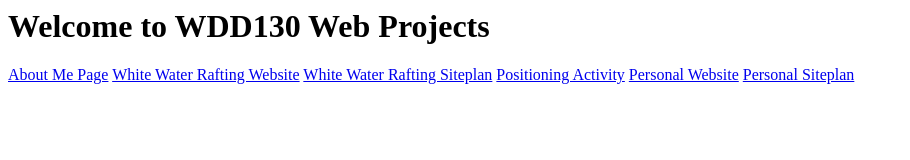
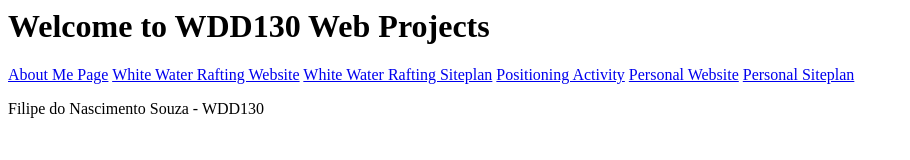
Before and after one commit to dragnum3xp/WDD_130, a plain HTML site: page index.html in a window 1280 px wide. Shown: the whole page, without its empty margins (0-910 px from the left). Drawn offline with Linux system fonts and the light colour scheme.

Commit message:
Add a paragraph

```diff
--- a/index.html
+++ b/index.html
@@ -7,3 +7,4 @@
   <a href="#">Personal Website</a>
   <a href="#">Personal Siteplan</a>
 </nav>
+<p>Filipe do Nascimento Souza - WDD130</p>
```
